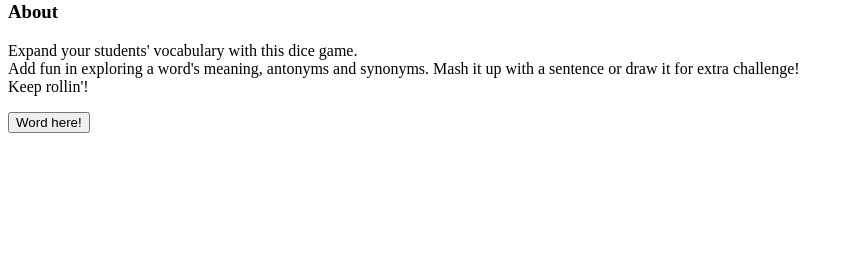
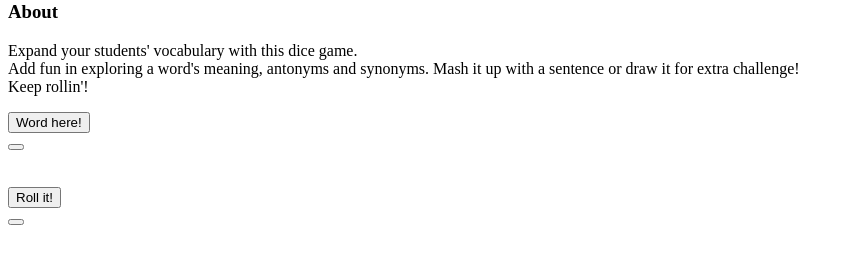
Before and after one commit to rodasamortin/M.A.S.H.U.P-game, a plain HTML site: page mashup.html in a window 1280 px wide. Shown: the part 114-378 px from the top of the page, without its empty margins (0-853 px from the left). Drawn offline with Linux system fonts and the light colour scheme.

Commit message:
dice number button added

```diff
--- a/mashup.html
+++ b/mashup.html
@@ -37,13 +37,46 @@
 
     <div class = "d3-generate-word">
         <label>
-            <button onclick="word()" id = "d3-push-new-word">
+            <button onclick="word()" id = "d3-click-new-word">
                 Word here!
             </button>
         </label>
 
     </div>
 
+    <div class="d4-display-new-word">
+
+        <label>
+            <button class="d4-wordArea" type="button">
+
+                <span id="d4-wordShowHere" class="d4-reflectWordhere"></span>
+            </button>
+        </label>
+    </div>
+
+    <br>
+    <br>
+
+    <div class = "d5-generate-number">
+        <label>
+            <button onclick = "rollNum()" id = "d5-click-new-number">
+                Roll it!
+            </button>
+        </label>
+
+    </div>
+
+    <div class ="d6-display-new-number">
+        <button class = "d6-number-area" type = "button" id="d6-showNumber">
+
+        <span id = "d6-diceNumberHere" class = "d6-reflectNumberHere"> </span>
+        </button>
+
+
+    </div>
+
+
+
 
 
 </body>
```
